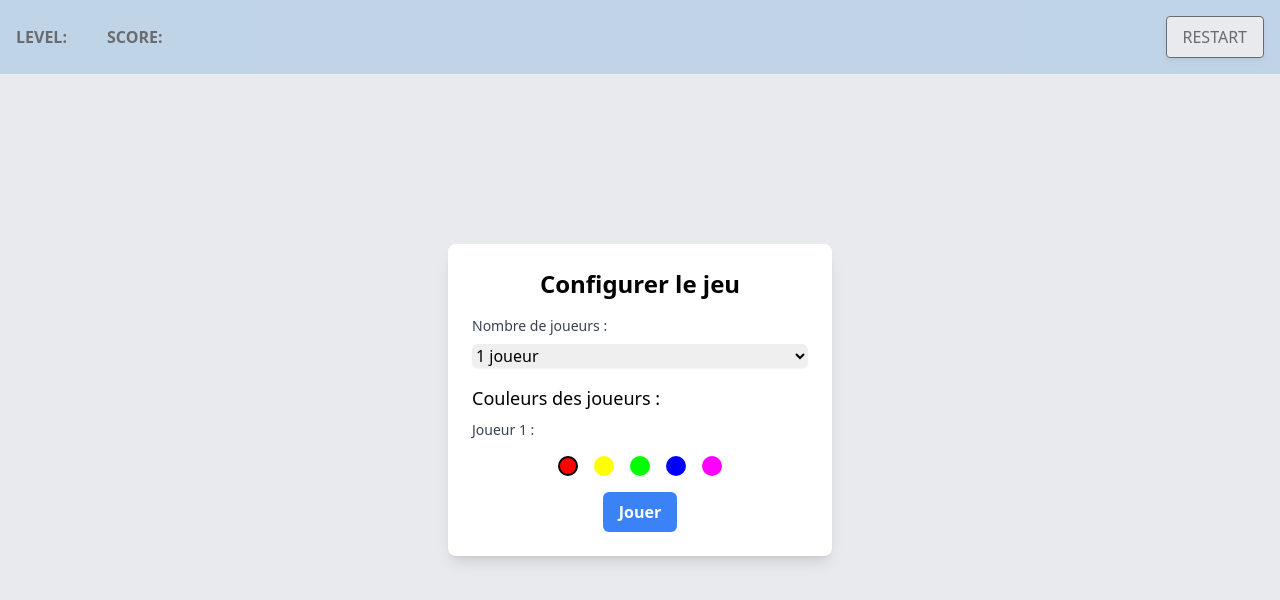
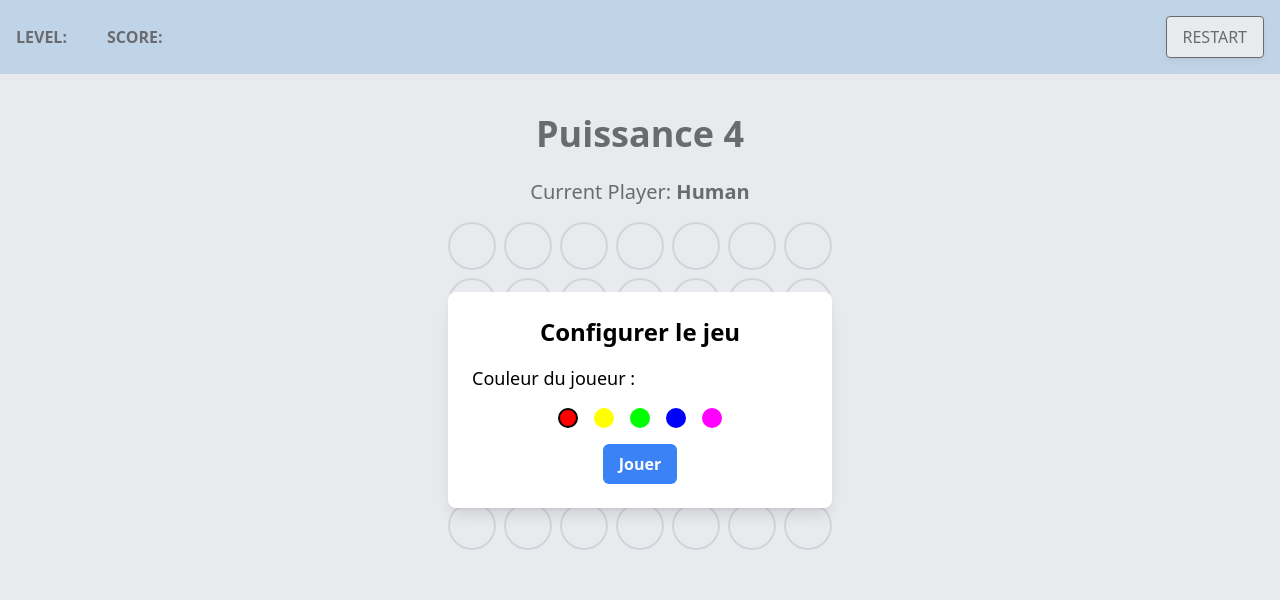
Before and after one commit to zaitsev69/puissance4, a Next.js app: page / in a window 1280 px wide. Shown: the top 600 px of the page. Built offline with nearby package versions, Linux system fonts and the light colour scheme.

Commit message:
bot system is implemented
bot system is implemented

implementing the bot system

```diff
--- a/src/app/page.js
+++ b/src/app/page.js
@@ -2,18 +2,37 @@
 
 import Header from "@/components/header";
 import GameSetupModal from "@/components/modal";
+import Board_boat from "@/components/board_bot";
 import { useState } from "react";
 
 export default function Home() {
   const [isModalOpen, setIsModalOpen] = useState(true);
+  const [playerColor, setPlayerColor] = useState("#ff0000"); // Couleur par défaut du joueur
+  const [botColor, setBotColor] = useState("#ffff00"); // Couleur par défaut du bot
+  const [key, setKey] = useState(0); // Clé pour forcer la réinitialisation du board
+
+  // Fonction appelée lors du démarrage du jeu
+  const handleGameStart = (chosenPlayerColor, chosenBotColor) => {
+    setPlayerColor(chosenPlayerColor);
+    setBotColor(chosenBotColor);
+    setIsModalOpen(false); // Fermer la modale
+  };
+
+  // Fonction pour réinitialiser la partie
+  const resetGame = () => {
+    setKey((prevKey) => prevKey + 1); // Change la clé pour forcer la réinitialisation du Board
+    setIsModalOpen(true); // Réouvrir la modale
+  };
+
   return (
     <div>
-      <Header onRestart={() => setIsModalOpen(true)} />
-
+      <Header onRestart={resetGame} />
       <GameSetupModal
         isModalOpen={isModalOpen}
         setIsModalOpen={setIsModalOpen}
+        onGameStart={handleGameStart}
       />
+      <Board_boat key={key} playerColor={playerColor} botColor={botColor} />
     </div>
   );
 }
--- a/src/components/board.jsx
+++ b/src/components/board_bot.jsx
@@ -1,11 +1,13 @@
-"use client"
-import { useState, useEffect } from 'react';
+"use client";
+import { useState, useEffect } from "react";
 
 const ROWS = 6;
 const COLS = 7;
 
 const createBoard = () => {
-  return Array(ROWS).fill(null).map(() => Array(COLS).fill(null));
+  return Array(ROWS)
+    .fill(null)
+    .map(() => Array(COLS).fill(null));
 };
 
 const checkWinner = (board, player) => {
@@ -13,7 +15,7 @@ const checkWinner = (board, player) => {
     { x: 1, y: 0 }, // droite
     { x: 0, y: 1 }, // bas
     { x: 1, y: 1 }, // diagonale bas-droite
-    { x: 1, y: -1 } // diagonale bas-gauche
+    { x: 1, y: -1 }, // diagonale bas-gauche
   ];
 
   const inBounds = (x, y) => x >= 0 && x < ROWS && y >= 0 && y < COLS;
@@ -40,9 +42,9 @@ const checkWinner = (board, player) => {
   return false;
 };
 
-export default function Home() {
+export default function Board_bot({ playerColor, botColor }) {
   const [board, setBoard] = useState(createBoard());
-  const [currentPlayer, setCurrentPlayer] = useState('Human');
+  const [currentPlayer, setCurrentPlayer] = useState("Human");
   const [winner, setWinner] = useState(null);
 
   const dropPiece = (col) => {
@@ -56,7 +58,7 @@ export default function Home() {
         if (checkWinner(newBoard, currentPlayer)) {
           setWinner(currentPlayer);
         } else {
-          setCurrentPlayer(currentPlayer === 'Human' ? 'Bot' : 'Human');
+          setCurrentPlayer(currentPlayer === "Human" ? "Bot" : "Human");
         }
         break;
       }
@@ -64,9 +66,12 @@ export default function Home() {
   };
 
   useEffect(() => {
-    if (currentPlayer === 'Bot' && !winner) {
-      const availableCols = board[0].map((_, i) => i).filter(i => !board[0][i]);
-      const randomCol = availableCols[Math.floor(Math.random() * availableCols.length)];
+    if (currentPlayer === "Bot" && !winner) {
+      const availableCols = board[0]
+        .map((_, i) => i)
+        .filter((i) => !board[0][i]);
+      const randomCol =
+        availableCols[Math.floor(Math.random() * availableCols.length)];
       dropPiece(randomCol);
     }
   }, [currentPlayer, board, winner]);
@@ -76,9 +81,16 @@ export default function Home() {
     return (
       <div
         key={col}
-        className={`w-12 h-12 border-2 border-gray-300 rounded-full flex justify-center items-center cursor-pointer
-          ${value === 'Human' ? 'bg-red-500' : value === 'Bot' ? 'bg-yellow-500' : 'bg-white'}`}
-        onClick={() => currentPlayer === 'Human' && dropPiece(col)}
+        className={`w-12 h-12 border-2 border-gray-300 rounded-full flex justify-center items-center cursor-pointer`}
+        style={{
+          backgroundColor:
+            value === "Human"
+              ? playerColor
+              : value === "Bot"
+              ? botColor
+              : "white",
+        }}
+        onClick={() => currentPlayer === "Human" && dropPiece(col)}
       />
     );
   };
@@ -87,11 +99,14 @@ export default function Home() {
     <div className="flex flex-col items-center mt-10">
       <h1 className="text-4xl font-bold mb-6">Puissance 4</h1>
       {winner ? (
-        <h2 className="text-2xl font-semibold mb-4 text-green-600">{winner} wins!</h2>
+        <h2 className="text-2xl font-semibold mb-4 text-green-600">
+          {winner} wins!
+        </h2>
       ) : (
-        <h2 className="text-xl mb-4">Current Player: <span className="font-bold">{currentPlayer}</span></h2>
+        <h2 className="text-xl mb-4">
+          Current Player: <span className="font-bold">{currentPlayer}</span>
+        </h2>
       )}
-      {/* Mise à jour pour que la grille soit correctement affichée */}
       <div className="grid grid-cols-7 grid-rows-6 gap-2">
         {board.flat().map((_, index) => {
           const rowIndex = Math.floor(index / COLS);
@@ -99,16 +114,6 @@ export default function Home() {
           return renderCell(rowIndex, colIndex);
         })}
       </div>
-      <button
-        onClick={() => {
-          setBoard(createBoard());
-          setWinner(null);
-          setCurrentPlayer('Human');
-        }}
-        className="mt-6 px-4 py-2 bg-blue-500 text-white rounded-lg hover:bg-blue-600"
-      >
-        Restart Game
-      </button>
     </div>
   );
 }
--- a/src/components/header.jsx
+++ b/src/components/header.jsx
@@ -6,7 +6,7 @@ function Header({ onRestart }) {
       "Êtes-vous sûr de vouloir recommencer la partie ?"
     );
     if (confirmRestart) {
-      onRestart(); // Si l'utilisateur confirme, on appelle la fonction pour ouvrir la modale
+      onRestart(); // Si l'utilisateur confirme, on appelle la fonction pour réinitialiser le jeu
     }
   };
 
--- a/src/components/modal.jsx
+++ b/src/components/modal.jsx
@@ -2,104 +2,55 @@
 
 import React, { useState } from "react";
 
-const GameSetupModal = ({ isModalOpen, setIsModalOpen }) => {
+const GameSetupModal = ({ isModalOpen, setIsModalOpen, onGameStart }) => {
   const colors = [
     { value: "#ff0000", label: "Rouge" },
     { value: "#ffff00", label: "Jaune" },
     { value: "#00ff00", label: "Vert" },
     { value: "#0000ff", label: "Bleu" },
     { value: "#ff00ff", label: "Magenta" },
-  ]; // Couleurs
+  ];
 
-  const [numPlayers, setNumPlayers] = useState(1); // Par défaut 1 joueur
-  const [playerColors, setPlayerColors] = useState(["#ff0000"]); // Rouge par défaut pour 1 joueur
+  const [playerColor, setPlayerColor] = useState(colors[0].value);
 
-  // Met à jour la couleur des joueurs
-  const handleColorChange = (index, color) => {
-    const newColors = [...playerColors];
-    newColors[index] = color;
-    setPlayerColors(newColors);
+  const getRandomBotColor = () => {
+    const availableColors = colors.filter(
+      (color) => color.value !== playerColor
+    );
+    const randomIndex = Math.floor(Math.random() * availableColors.length);
+    return availableColors[randomIndex].value;
   };
 
-  // Met à jour le nombre de joueurs
-  const handleNumPlayersChange = (e) => {
-    const newNumPlayers = parseInt(e.target.value);
-    setNumPlayers(newNumPlayers);
-    setPlayerColors((prevColors) => {
-      const newColors = [...prevColors];
-      while (newColors.length < newNumPlayers) {
-        newColors.push(colors.find((c) => !newColors.includes(c.value)).value); // Ajouter une couleur qui n'est pas encore sélectionnée
-      }
-      return newColors.slice(0, newNumPlayers); // Limiter à 1 ou 2 joueurs
-    });
-  };
-
-  // Filtre les couleurs déjà sélectionnées par d'autres joueurs
-  const getAvailableColors = (currentIndex) => {
-    return colors.filter(
-      (color) =>
-        !playerColors.includes(color.value) ||
-        playerColors[currentIndex] === color.value
-    );
-  };
-
-  // Fonction pour démarrer le jeu
   const startGame = () => {
-    alert(
-      `Le jeu commence avec ${numPlayers} joueur(s) et la couleur ${playerColors
-        .map((color) => colors.find((c) => c.value === color).label)
-        .join(", ")}`
-    );
-    setIsModalOpen(false); // Ferme la modale après avoir démarré le jeu
+    const botColor = getRandomBotColor();
+    onGameStart(playerColor, botColor); // Passe la couleur choisie et la couleur du bot au parent
+    setIsModalOpen(false); // Ferme la modale
   };
 
   return (
-    <>
-      {/* Afficher la modale si l'état isModalOpen est true */}
-      {isModalOpen && (
+    isModalOpen && (
       <div className="fixed inset-0 bg-gray-300 bg-opacity-50 flex justify-center items-center z-50">
         <div className="bg-white p-6 rounded-lg shadow-lg w-96">
           <h2 className="text-center text-2xl font-semibold mb-4">
             Configurer le jeu
           </h2>
-            {/* Choix du nombre de joueurs */}
+          {/* Choix de la couleur */}
           <div className="mb-4">
-              <label className="block text-sm font-medium text-gray-700 mb-2">
-                Nombre de joueurs :
-              </label>
-              <select
-                value={numPlayers}
-                onChange={handleNumPlayersChange}
-                className="block w-full mt-1 rounded-md border-gray-300 shadow-sm focus:border-indigo-500 focus:ring-indigo-500"
-              >
-                <option value={1}>1 joueur</option>
-                <option value={2}>2 joueurs</option>
-              </select>
-            </div>
-            {/* Choix des couleurs des joueurs */}
-            <div className="mb-4">
-              <h3 className="text-lg font-medium mb-2">
-                Couleurs des joueurs :
-              </h3>
-              {Array.from({ length: numPlayers }).map((_, index) => (
-                <div key={index} className="mb-4">
-                  <label className="block text-sm font-medium text-gray-700 mb-2">
-                    Joueur {index + 1} :
-                  </label>
+            <h3 className="text-lg font-medium mb-2">Couleur du joueur :</h3>
             <div className="flex space-x-4 my-4 justify-center">
-                    {getAvailableColors(index).map((color) => (
+              {colors.map((color) => (
                 <label key={color.value}>
                   <input
                     type="radio"
-                          name={`player-${index}-color`}
+                    name="player-color"
                     value={color.value}
-                          checked={playerColors[index] === color.value}
-                          onChange={() => handleColorChange(index, color.value)}
-                          className="sr-only" // Masque l'input radio natif
+                    checked={playerColor === color.value}
+                    onChange={() => setPlayerColor(color.value)}
+                    className="sr-only"
                   />
                   <div
                     className={`w-5 h-5 rounded-full border-2 cursor-pointer ${
-                            playerColors[index] === color.value
+                      playerColor === color.value
                         ? "border-black"
                         : "border-transparent"
                     }`}
@@ -109,9 +60,7 @@ const GameSetupModal = ({ isModalOpen, setIsModalOpen }) => {
               ))}
             </div>
           </div>
-              ))}
-            </div>
-            {/* Boutons */}
+          {/* Bouton jouer */}
           <div className="text-center">
             <button
               onClick={startGame}
@@ -122,8 +71,7 @@ const GameSetupModal = ({ isModalOpen, setIsModalOpen }) => {
           </div>
         </div>
       </div>
-      )}
-    </>
+    )
   );
 };
 
```
Lines whose indentation alone changed are shown as unchanged.
